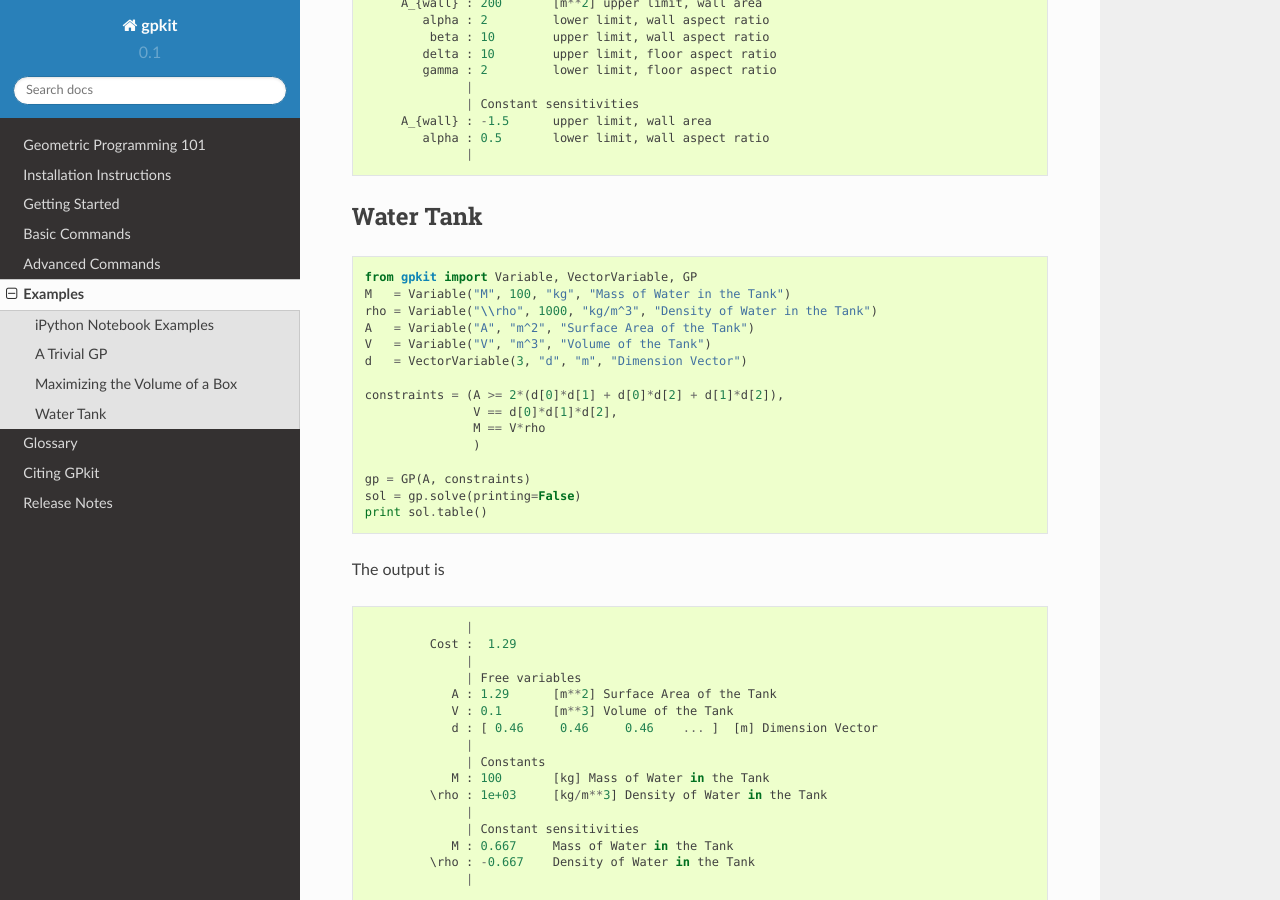
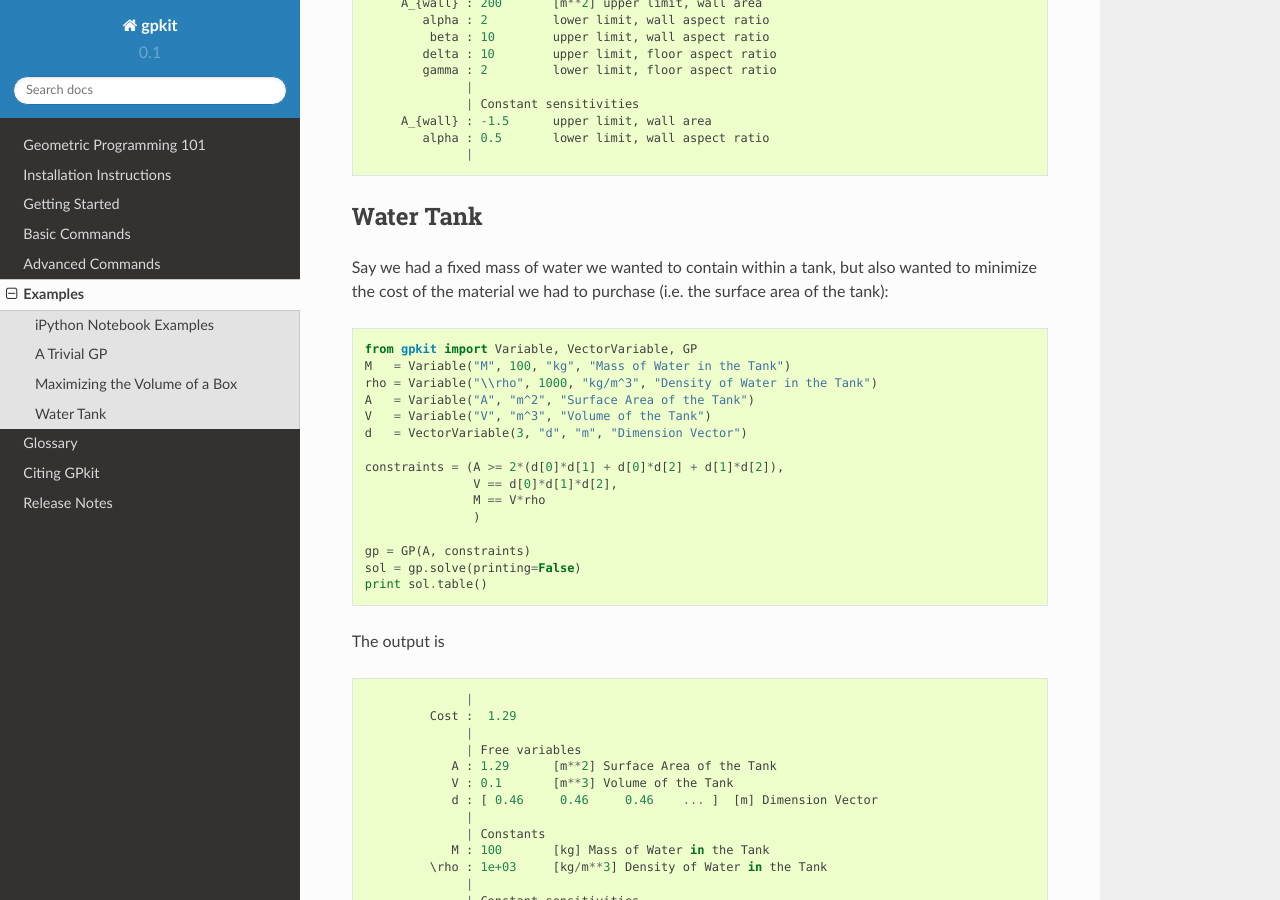
Before and after one commit to convexengineering/gpkit, a Sphinx documentation site: the page built from docs/source/examples.rst, in a window 1280 px wide and 900 px high, scrolled down 1861 px. Built offline with Sphinx 7.4.7 and the Read the Docs theme 2.0.0, drawn with Linux system fonts in a browser that asks for light colours.

Commit message:
Added Description to Water Tank Example

```diff
--- a/docs/source/examples.rst
+++ b/docs/source/examples.rst
@@ -30,6 +30,8 @@ The output is
 
 Water Tank
 ==========
+Say we had a fixed mass of water we wanted to contain within a tank, but also wanted to minimize the cost of the material we had to purchase (i.e. the surface area of the tank):
+
 .. literalinclude:: examples/water_tank.py
 
 The output is
```
